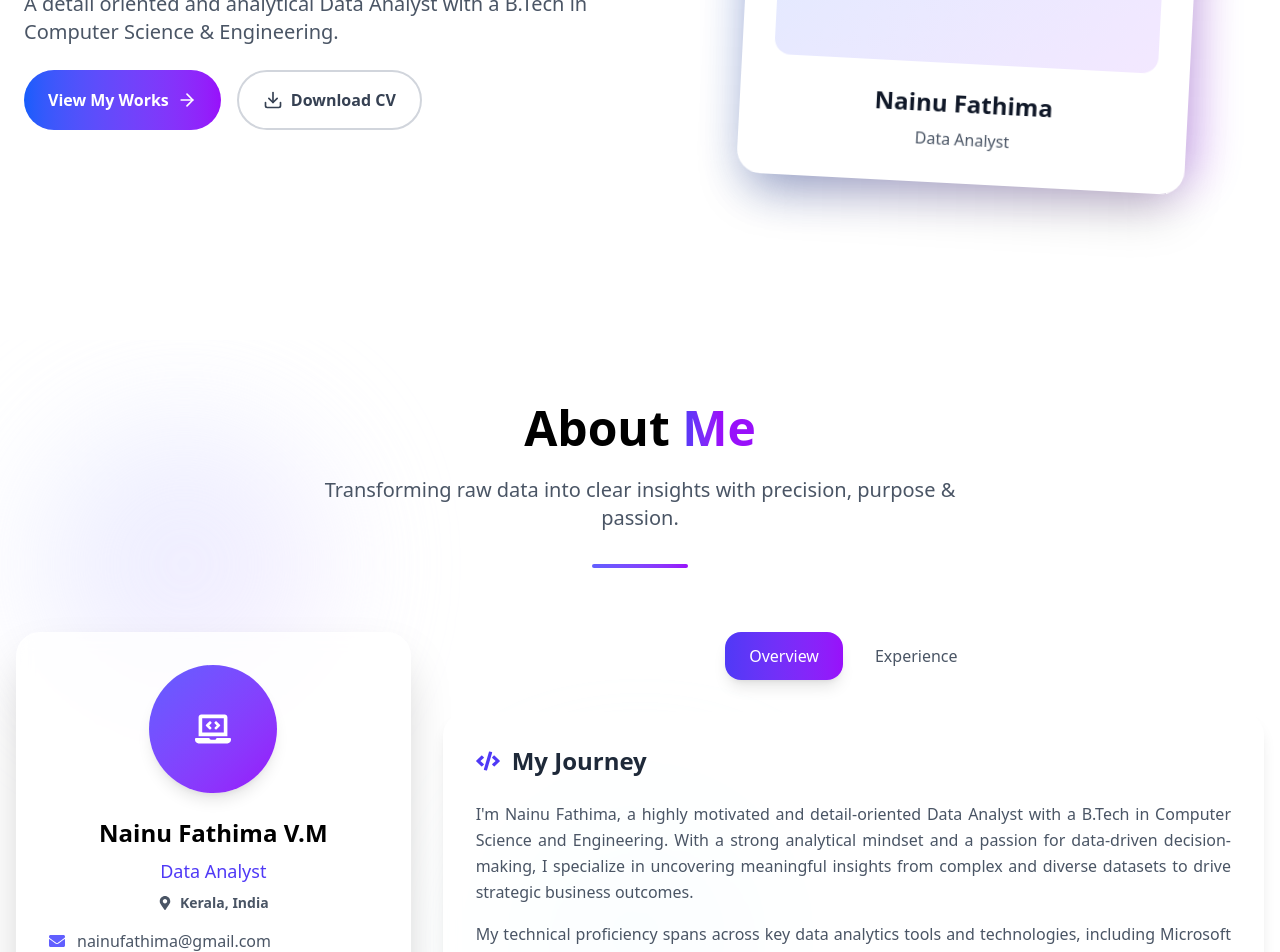
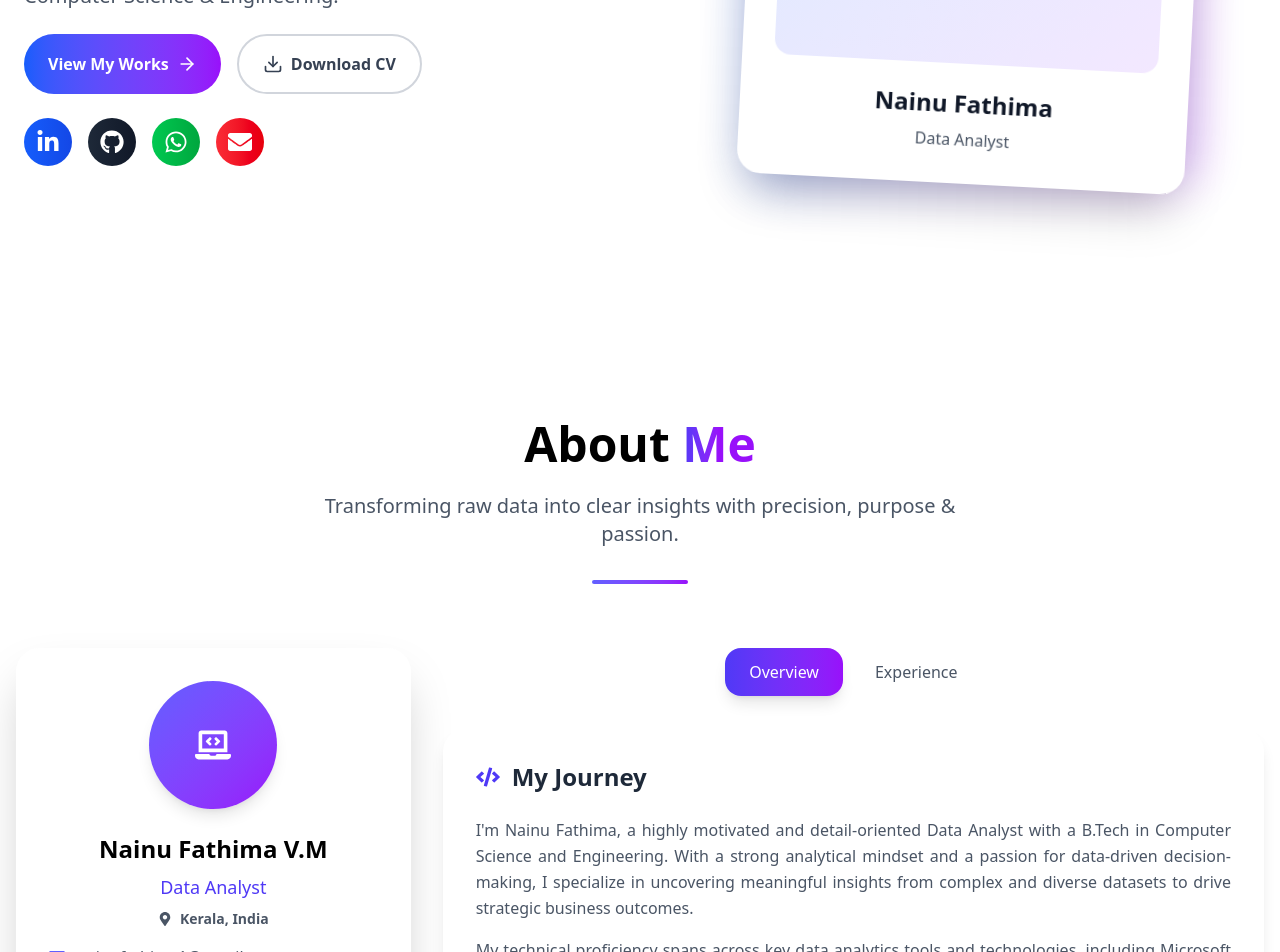
Before and after one commit to hari-1018/Portfolio-Work, a React (Vite) app: page / in a window 1280 px wide. Shown: the part 500-1452 px from the top of the page. Built offline with nearby package versions, Linux system fonts and the light colour scheme.

Commit message:
feat: added social icons in home

```diff
--- a/src/Pages/About.jsx
+++ b/src/Pages/About.jsx
@@ -11,14 +11,7 @@ const About = () => {
   }, []);
 
   return (
-    <section id="about" className="min-h-screen bg-white py-16 px-4 relative overflow-hidden mt-10">
-      {/* Background Decorations */}
-      <div className="absolute inset-0 overflow-hidden">
-        <div className="absolute top-20 left-10 w-72 h-72 bg-gradient-to-br from-indigo-100 to-purple-100 rounded-full blur-3xl opacity-70"></div>
-        <div className="absolute bottom-20 right-10 w-96 h-96 bg-gradient-to-br from-pink-100 to-orange-100 rounded-full blur-3xl opacity-70"></div>
-        <div className="absolute top-1/2 left-1/2 transform -translate-x-1/2 -translate-y-1/2 w-64 h-64 bg-gradient-to-br from-cyan-100 to-blue-100 rounded-full blur-3xl opacity-50"></div>
-      </div>
-
+    <section id="about" className="min-h-screen bg-white py-20 px-4 relative overflow-hidden mt-10">
       <div className="container mx-auto max-w-7xl relative z-10">
         {/* Header */}
         <motion.div
@@ -72,7 +65,7 @@ const About = () => {
               <div className="space-y-2 mb-6">
                 <div className="flex items-center text-gray-600 hover:text-indigo-600 transition-colors">
                   <FaEnvelope className="mr-3 text-indigo-500" />
-                  <span className="text-md">nainufathima@gmail.com</span>
+                  <span className="text-md">nainufathima1@gmail.com</span>
                 </div>
                 <div className="flex items-center text-gray-600 hover:text-indigo-600 transition-colors">
                   <FaPhone className="mr-3 text-indigo-500" />
@@ -169,10 +162,10 @@ const About = () => {
                           <FaLaptopCode className="text-white text-sm" />
                         </div>
                         <h4 className="text-lg font-semibold text-gray-800">Data Analyst Intern</h4>
-                        <p className="text-indigo-600 font-medium mb-2">Excelr • Aug 2024 - Present</p>
+                        <p className="text-indigo-600 font-medium mb-2">Excelr • Aug 2024 - April 2025</p>
                         <ul className="text-gray-600 list-disc list-outside">
                           <li>Gained hands on experience in Microsoft Excel, MySQL, Microsoft Power BI, and Tableau to vizualize data effectively.</li>
-                          <li>Enhancing programming skills in Python and R, applying statistical concepts for data-driven decision making.</li>
+                          <li>Enhanced programming skills in Python and R, applying statistical concepts for data-driven decision making.</li>
                           <li>Worked on real-world datasets to develop actionable insights and created interactive dashboards.</li>
                           <li>Strengthened expertise in data manipulation, visualization, and business intelligence tools.</li>
 
--- a/src/Pages/Home.jsx
+++ b/src/Pages/Home.jsx
@@ -1,4 +1,5 @@
-import { ArrowRight, Download, Star } from 'lucide-react';
+import { ArrowRight, Download } from 'lucide-react';
+import { FaWhatsapp, FaGithub, FaLinkedinIn, FaEnvelope } from "react-icons/fa";
 
 const Home = () => {
   return (
@@ -29,6 +30,22 @@ const Home = () => {
                 <Download className="w-5 h-5" /> Download CV
               </button>
             </div>
+
+            {/* Social Media Icons */}
+            <div className="flex justify-center md:justify-start gap-4">
+              <a href="#" className="w-12 h-12 rounded-full bg-gradient-to-r from-blue-600 to-blue-700 flex items-center justify-center text-white hover:shadow-lg hover:shadow-blue-500/25 transition-all duration-300 transform hover:scale-110">
+                <FaLinkedinIn className="w-6 h-6" />
+              </a>
+              <a href="https://github.com/NainuFathima" className="w-12 h-12 rounded-full bg-gradient-to-r from-gray-800 to-gray-900 flex items-center justify-center text-white hover:shadow-lg hover:shadow-gray-500/25 transition-all duration-300 transform hover:scale-110">
+                <FaGithub className="w-6 h-6" />
+              </a>
+              <a href="https://wa.me/8111958611" className="w-12 h-12 rounded-full bg-gradient-to-r from-green-500 to-green-600 flex items-center justify-center text-white hover:shadow-lg hover:shadow-green-500/25 transition-all duration-300 transform hover:scale-110">
+                <FaWhatsapp className="w-6 h-6" />
+              </a>
+              <a href="#" className="w-12 h-12 rounded-full bg-gradient-to-r from-red-500 to-red-600 flex items-center justify-center text-white hover:shadow-lg hover:shadow-red-500/25 transition-all duration-300 transform hover:scale-110">
+                <FaEnvelope className="w-6 h-6" />
+              </a>
+            </div>
           </div>
 
           <div className="relative">
--- a/src/Pages/Projects.jsx
+++ b/src/Pages/Projects.jsx
@@ -71,7 +71,6 @@ const Projects = () => {
   return (
     <div id="projects" className="min-h-screen bg-white text-gray-900 px-4 py-20 md:px-8 lg:px-20">
       <div className="max-w-7xl mx-auto">
-        {/* Header Section */}
         <div className="text-center mb-20">
           <h2 className="text-4xl md:text-5xl font-bold text-gray-900 mb-4">
             Featured <span className="bg-gradient-to-r from-blue-600 to-purple-600 bg-clip-text text-transparent">Projects</span>
@@ -169,7 +168,7 @@ const Projects = () => {
                       className="flex items-center gap-3 px-6 py-4 bg-gray-900 text-white rounded-full hover:bg-gray-800 transition-all duration-300 group/btn font-medium"
                     >
                       <FaGithub size={18} />
-                      <span>View Code</span>
+                      <span>View</span>
                       <FaArrowRight size={14} className="group-hover/btn:translate-x-1 transition-transform duration-300" />
                     </a>
 
@@ -179,7 +178,7 @@ const Projects = () => {
                         className="flex items-center gap-3 px-6 py-4 bg-blue-600 text-white rounded-full hover:bg-blue-700 transition-all duration-300 group/btn font-medium"
                       >
                         <FaEye size={18} />
-                        <span>View Details</span>
+                        <span>View More</span>
                       </button>
                     )}
                   </div>
@@ -251,9 +250,8 @@ const Projects = () => {
                 </button>
               </div>
 
-              {/* Modal Content */}
+              {/* Details Modal */}
               <div className="p-6">
-                {/* Image Gallery */}
                 {selectedProject.additionalImages && (
                   <div className="mb-8">
                     <div className="relative">
@@ -263,7 +261,6 @@ const Projects = () => {
                         className="w-full h-80 object-contain rounded-2xl"
                       />
 
-                      {/* Navigation buttons */}
                       {selectedProject.additionalImages.length > 1 && (
                         <>
                           <button
@@ -282,7 +279,6 @@ const Projects = () => {
                       )}
                     </div>
 
-                    {/* Image indicators */}
                     {selectedProject.additionalImages.length > 1 && (
                       <div className="flex justify-center mt-4 space-x-2">
                         {selectedProject.additionalImages.map((_, index) => (
@@ -307,7 +303,6 @@ const Projects = () => {
                   </p>
                 </div>
 
-                {/* Action Buttons */}
                 <div className="flex gap-4 mt-8 pt-6 border-t border-gray-200">
                   <a
                     href={selectedProject.githubLink}
```
Lines whose indentation alone changed are shown as unchanged.
